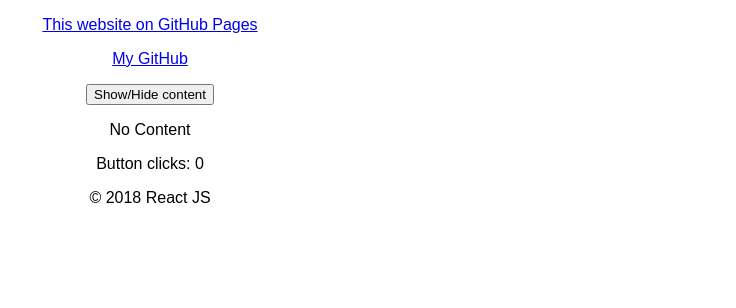
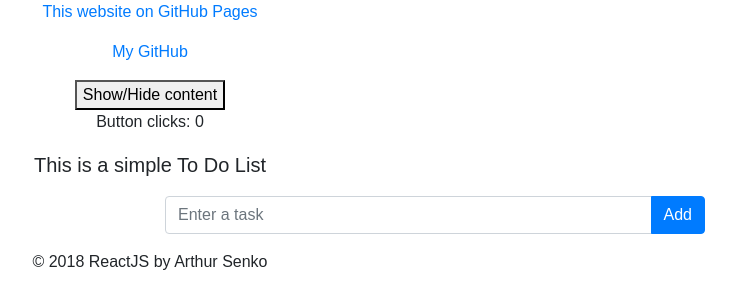
Before and after one commit to bogutski/ReactJS, a React (Create React App) app: page / in a window 1280 px wide. Shown: the top 308 px of the page, without its empty margins (490-1226 px from the left). Built offline with nearby package versions, Linux system fonts and the light colour scheme.

Commit message:
added Bootstrap and To Do list

```diff
--- a/package.json
+++ b/package.json
@@ -4,6 +4,7 @@
   "version": "0.1.0",
   "private": true,
   "dependencies": {
+    "bootstrap": "^4.0.0",
     "gh-pages": "^1.1.0",
     "react": "^16.2.0",
     "react-dom": "^16.2.0",
--- a/src/App.js
+++ b/src/App.js
@@ -14,7 +14,7 @@ class App extends Component {
     super(props);
 
     this.state = {
-      open: false,
+      open: true,
       cnt: 0,
     }
   }
@@ -40,14 +40,19 @@ class App extends Component {
             )}>
           Show/Hide content
         </button>
+        <p>Button clicks: {this.state.cnt}</p>
 
         {this.state.open ?
           <Content /> :
           <p>No Content</p>
         }
-        <p>Button clicks: {this.state.cnt}</p>
-        <div className="footer">
-          <Footer year={yearNow()}/>
+
+
+        <div className="container-fluid">
+          <Footer
+            year={yearNow()}
+            authorName="Arthur Senko"
+          />
         </div>
 
       </div>
--- a/src/Content.js
+++ b/src/Content.js
@@ -1,10 +1,49 @@
-import React, {Component} from 'react';
+import React, { Component } from 'react';
 
 class Content extends Component {
+
+  constructor(props) {
+    super(props);
+
+    this.state = {
+      todoInput: '',
+      todoList: []
+    };
+  }
+
+  addTodo() {
+    const todoList = this.state.todoList;
+    todoList.push(this.state.todoInput);
+
+    this.setState({
+      todoList,
+      todoInput: '',
+    });
+  }
+
   render() {
     return (
       <div>
-        <p>Content</p>
+        <p className="lead">This is a simple To Do List</p>
+
+        <div className="container">
+          <div className="row">
+            <div className="col">
+              <ul>
+                {this.state.todoList.map(el => <li key={el}>{el}</li>)}
+              </ul>
+            </div>
+            <div className="col">
+              <div className="input-group mb-3">
+                <input type="text" className="form-control" placeholder="Enter a task" value={this.state.todoInput}
+                       onChange={(e) => this.setState({todoInput: e.target.value})}/>
+                <div className="input-group-append">
+                  <button onClick={() => this.addTodo()} className="btn btn-primary">Add</button>
+                </div>
+              </div>
+            </div>
+          </div>
+        </div>
       </div>
     );
   }
--- a/src/Footer.js
+++ b/src/Footer.js
@@ -4,7 +4,7 @@ class Footer extends Component {
   render() {
     return (
       <div>
-        © {this.props.year} React JS
+        © {this.props.year} ReactJS by {this.props.authorName}
       </div>
     );
   }
--- a/src/Header.js
+++ b/src/Header.js
@@ -5,7 +5,7 @@ class Header extends Component {
     return (
       <div>
         {this.props.sName.map(el =>
-          <p><a href={el.link} key={el.link}>{el.name}</a></p>
+          <p><a href={el.link} id={el.link}>{el.name}</a></p>
         )
         }
       </div>
--- a/src/index.js
+++ b/src/index.js
@@ -1,5 +1,6 @@
 import React from 'react';
 import ReactDOM from 'react-dom';
+import 'bootstrap/dist/css/bootstrap.css'
 import './index.css';
 import App from './App';
 import registerServiceWorker from './registerServiceWorker';
```
Also changed, not shown: 1 other file (tests, documents, lock files or other folders).
